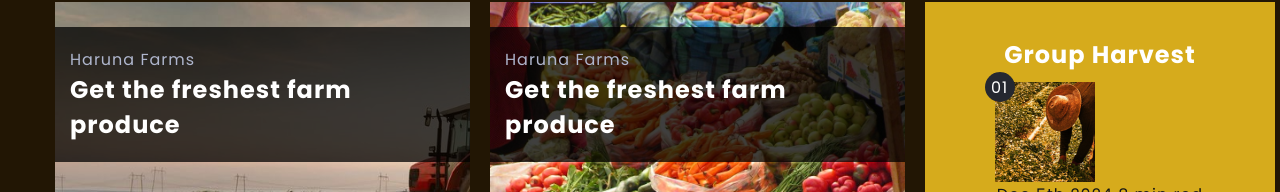
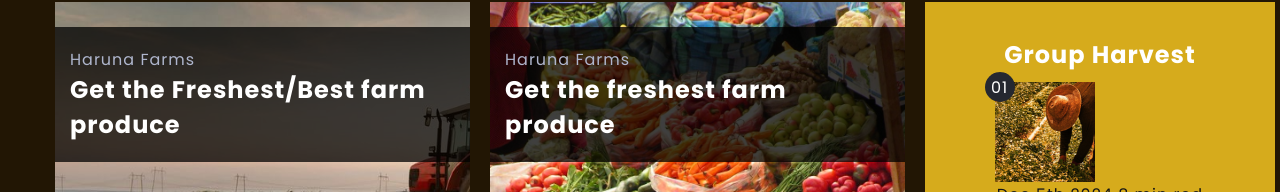
Before and after one commit to Sammy11999/shekinah.com, a plain HTML site: page index.html in a window 1280 px wide. Shown: the part 182-374 px from the top of the page. Drawn offline with nearby package versions, Linux system fonts and the light colour scheme.

Commit message:
update index text

```diff
--- a/index.html
+++ b/index.html
@@ -118,7 +118,7 @@
                 <div class="article-data">
                     <span>Haruna Farms</span>
                 </div>
-                <h3 class="title article-title">Get the freshest farm produce</h3>
+                <h3 class="title article-title">Get the Freshest/Best farm produce</h3>
             </div>
 
             </a>
```
